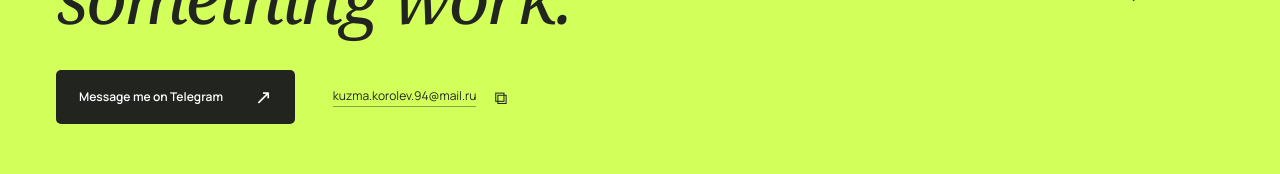
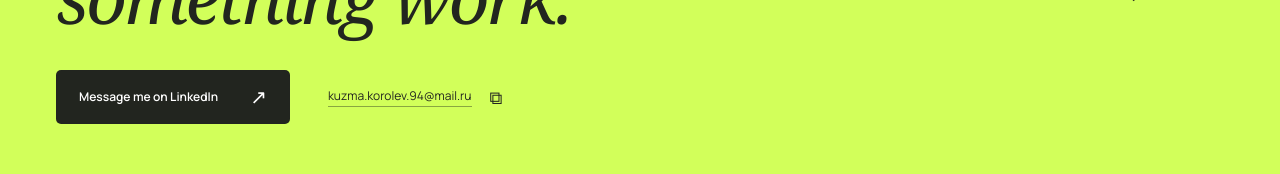
Before and after one commit to Jujich/jujich-landing, a Nuxt app: page / in a window 1280 px wide. Shown: the part 6302-6476 px from the top of the page. Built offline with nearby package versions, Linux system fonts and the light colour scheme.

Commit message:
Make LinkedIn the primary contact on the site

```diff
--- a/app/pages/index.vue
+++ b/app/pages/index.vue
@@ -74,7 +74,7 @@ useSeoMeta({
 
       <section class="about-section section-pad wrap" id="about" aria-labelledby="about-title"><div class="about-heading"><p class="eyebrow"><span>04 /</span> {{ t('about.eyebrow') }}</p><h2 id="about-title">{{ t('about.line1') }}<br><span class="serif">{{ t('about.line2') }}</span></h2><span class="about-asterisk" aria-hidden="true">✳</span></div><div class="about-copy"><p class="about-lead">{{ t('about.lead') }}</p><p>{{ t('about.body1') }}</p><p>{{ t('about.body2') }}</p><div class="education"><span>{{ t('about.education') }}</span><h3>{{ profile.education }}</h3><p>{{ profile.degree }}<br>{{ profile.graduation }}</p><div class="education-extra"><span>{{ t('about.flang') }}</span><span>{{ t('about.academy') }}</span></div></div><div class="languages"><div><b>{{ t('about.russian') }}</b><span>{{ t('about.native') }}</span></div><div><b>{{ t('about.english') }}</b><span>{{ t('about.advanced') }}</span></div></div></div></section>
 
-      <section class="contact-section" id="contact" aria-labelledby="contact-title"><div class="wrap"><div class="contact-top"><span class="eyebrow">{{ t('contact.eyebrow') }}</span><span><i class="status-dot"></i> {{ t('contact.hello') }}</span></div><div class="contact-main"><h2 id="contact-title">{{ t('contact.line1') }}<br><span class="serif">{{ t('contact.line2') }}</span></h2><a class="contact-arrow" :href="profile.telegram" target="_blank" rel="noopener noreferrer" :aria-label="t('contact.telegram')">↗</a></div><div class="contact-bottom"><a class="button button-dark" :href="profile.telegram" target="_blank" rel="noopener noreferrer">{{ t('contact.telegram') }} <span>↗</span></a><div class="email-group"><a :href="`mailto:${profile.email}`">{{ profile.email }}</a><button @click="copyEmail" :aria-label="copied ? t('contact.copied') : t('contact.copy')">{{ copied ? '✓' : '⧉' }}</button><span class="copy-feedback" role="status">{{ copied ? t('contact.copied') : copyError ? t('contact.copyError') : '' }}</span></div></div></div></section>
+      <section class="contact-section" id="contact" aria-labelledby="contact-title"><div class="wrap"><div class="contact-top"><span class="eyebrow">{{ t('contact.eyebrow') }}</span><span><i class="status-dot"></i> {{ t('contact.hello') }}</span></div><div class="contact-main"><h2 id="contact-title">{{ t('contact.line1') }}<br><span class="serif">{{ t('contact.line2') }}</span></h2><a class="contact-arrow" :href="profile.linkedin" target="_blank" rel="noopener noreferrer" :aria-label="t('contact.linkedin')">↗</a></div><div class="contact-bottom"><a class="button button-dark" :href="profile.linkedin" target="_blank" rel="noopener noreferrer">{{ t('contact.linkedin') }} <span>↗</span></a><div class="email-group"><a :href="`mailto:${profile.email}`">{{ profile.email }}</a><button @click="copyEmail" :aria-label="copied ? t('contact.copied') : t('contact.copy')">{{ copied ? '✓' : '⧉' }}</button><span class="copy-feedback" role="status">{{ copied ? t('contact.copied') : copyError ? t('contact.copyError') : '' }}</span></div></div></div></section>
     </main>
     <footer class="site-footer wrap"><a class="wordmark" href="#" :aria-label="t('nav.top')">jujich<span>dev</span><i></i></a><p>{{ profile.name }} · 2026</p><div><a :href="profile.github" target="_blank" rel="noopener noreferrer">GitHub ↗</a><a :href="profile.linkedin" target="_blank" rel="noopener noreferrer">LinkedIn ↗</a><a :href="resumePath" download>{{ t('hero.resume') }} ↓</a></div><span>{{ t('footer.made') }} <i>✳</i></span></footer>
   </div>
--- a/i18n/locales/en.json
+++ b/i18n/locales/en.json
@@ -90,7 +90,7 @@
     "hello": "Let's get acquainted",
     "line1": "Let's make",
     "line2": "something work.",
-    "telegram": "Message me on Telegram",
+    "linkedin": "Message me on LinkedIn",
     "copy": "Copy email address",
     "copied": "Email copied",
     "copyError": "Please copy the address manually"
--- a/i18n/locales/ru.json
+++ b/i18n/locales/ru.json
@@ -90,7 +90,7 @@
     "hello": "Давайте знакомиться",
     "line1": "Сделаем что-то",
     "line2": "работающее.",
-    "telegram": "Написать в Telegram",
+    "linkedin": "Написать в LinkedIn",
     "copy": "Скопировать email",
     "copied": "Email скопирован",
     "copyError": "Скопируйте адрес вручную"
```
